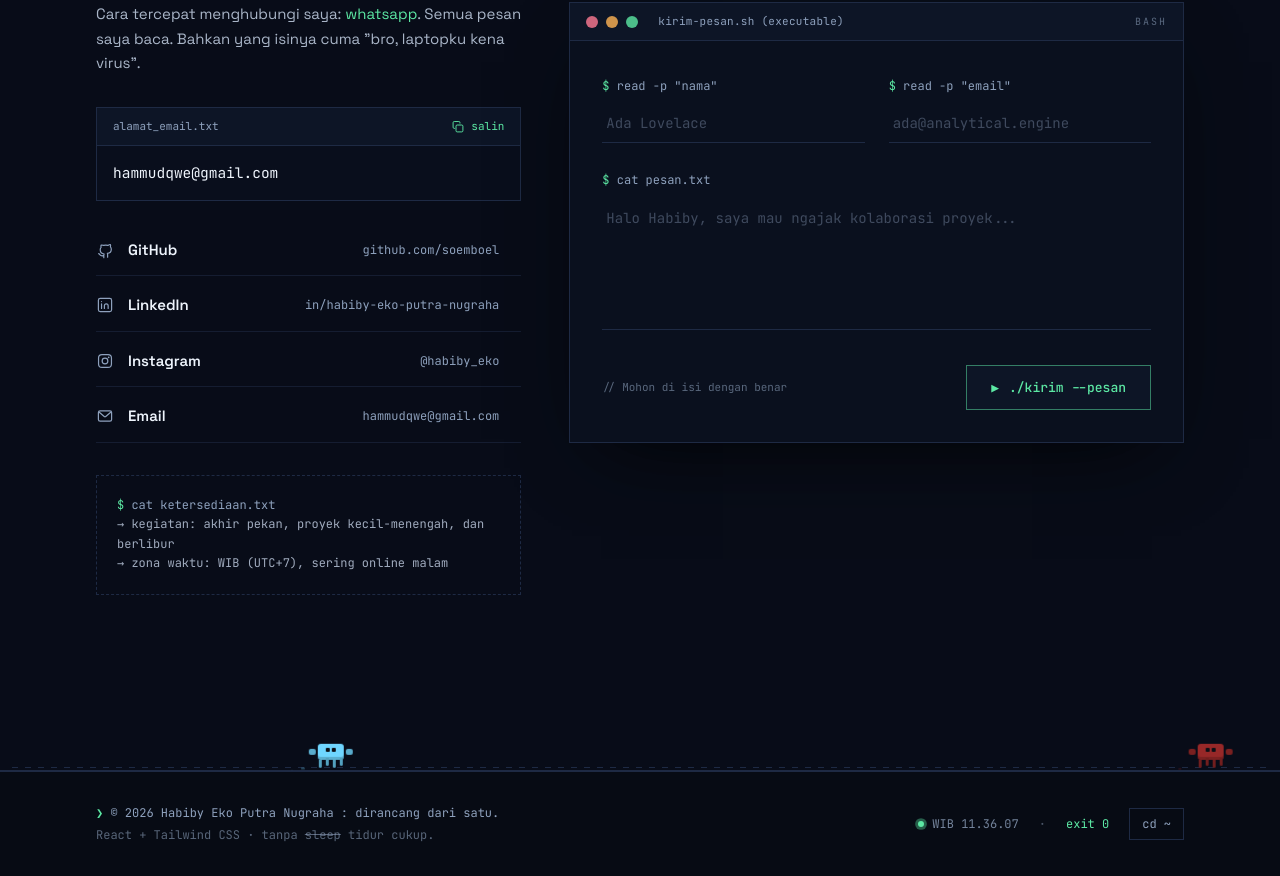
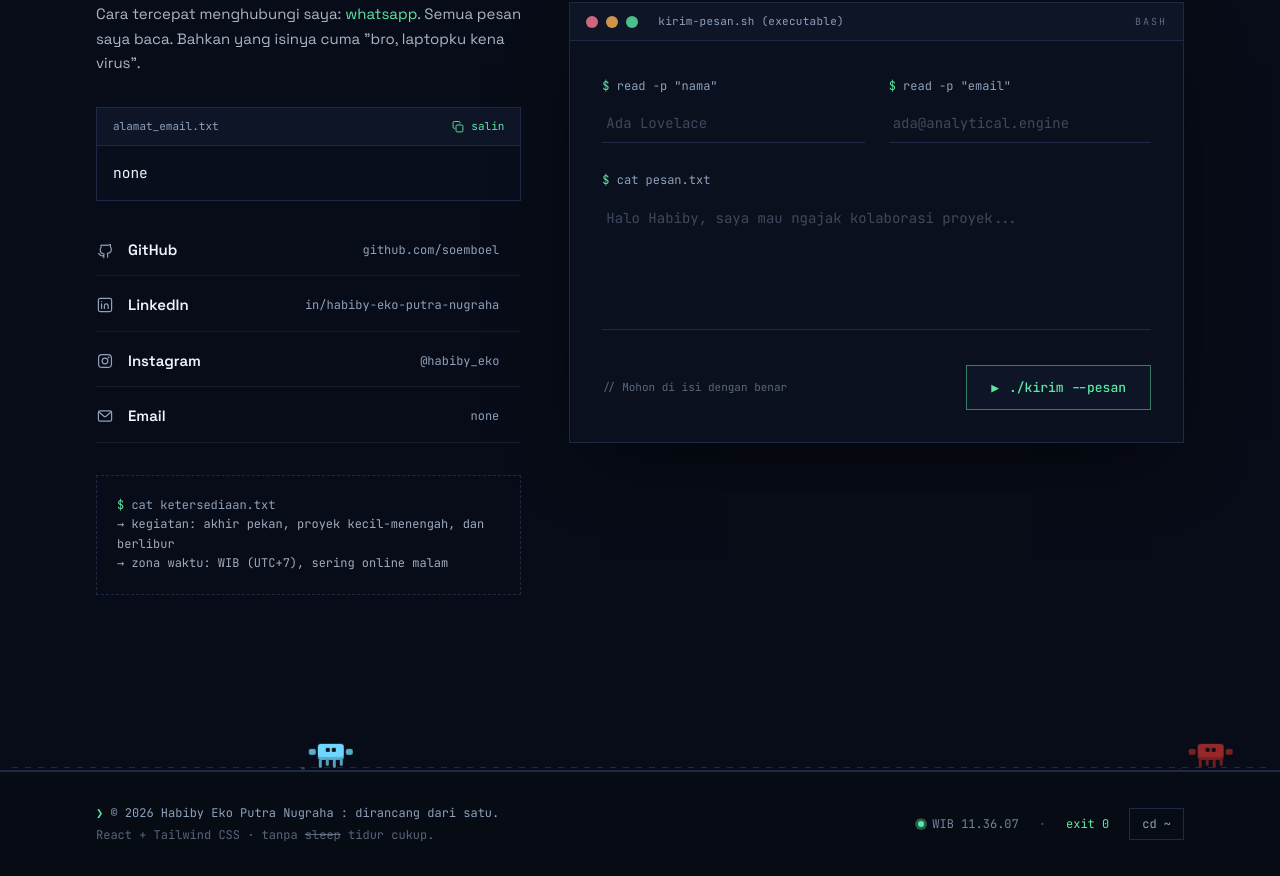
Before and after one commit to soemboel/demomyweb, a React (Vite) app: page / in a window 1280 px wide. Shown: the part 6295-7171 px from the top of the page. Built offline with nearby package versions, Linux system fonts and the light colour scheme.

Commit message:
email edit

```diff
--- a/src/locales/en.ts
+++ b/src/locales/en.ts
@@ -12,7 +12,7 @@ export const en: Content = {
     major: "Computer and Network Engineering",
     semester: "Semester 6 · Class of 2024/2025",
     location: "Batam, Indonesia",
-    email: "hammudqwe@gmail.com",
+    email: "none",
     gpa: "",
     status: "[idle] chilling",
     focus: ["Desktop App Development", "Web Development", "Tinkering with Servers & Automation"],
@@ -159,7 +159,7 @@ export const en: Content = {
     { name: "GitHub", handle: "github.com/soemboel", url: "https://github.com/soemboel" },
     { name: "LinkedIn", handle: "in/habiby-eko-putra-nugraha", url: "https://www.linkedin.com/in/habiby-eko-putra-nugraha-4745a73b3/" },
     { name: "Instagram", handle: "@habiby_eko", url: "https://www.instagram.com/habiby_eko/" },
-    { name: "Email", handle: "hammudqwe@gmail.com", url: "mailto:hammudqwe@gmail.com" },
+    { name: "Email", handle: "none", url: "mailto:none" },
   ],
 
   navLinks: [
--- a/src/locales/id.ts
+++ b/src/locales/id.ts
@@ -12,7 +12,7 @@ export const id: Content = {
     major: "Teknik Komputer dan Jaringan",
     semester: "Semester 6 · Angkatan 2024/2025",
     location: "Batam, Indonesia",
-    email: "hammudqwe@gmail.com",
+    email: "none",
     gpa: "",
     status: "[idle] bersantai",
     focus: ["Desktop App Development", "Web Development", "Ngoprek Server & Otomasi"],
@@ -159,7 +159,7 @@ export const id: Content = {
     { name: "GitHub", handle: "github.com/soemboel", url: "https://github.com/soemboel" },
     { name: "LinkedIn", handle: "in/habiby-eko-putra-nugraha", url: "https://www.linkedin.com/in/habiby-eko-putra-nugraha-4745a73b3/" },
     { name: "Instagram", handle: "@habiby_eko", url: "https://www.instagram.com/habiby_eko/" },
-    { name: "Email", handle: "hammudqwe@gmail.com", url: "mailto:hammudqwe@gmail.com" },
+    { name: "Email", handle: "none", url: "mailto:none" },
   ],
 
   navLinks: [
```
